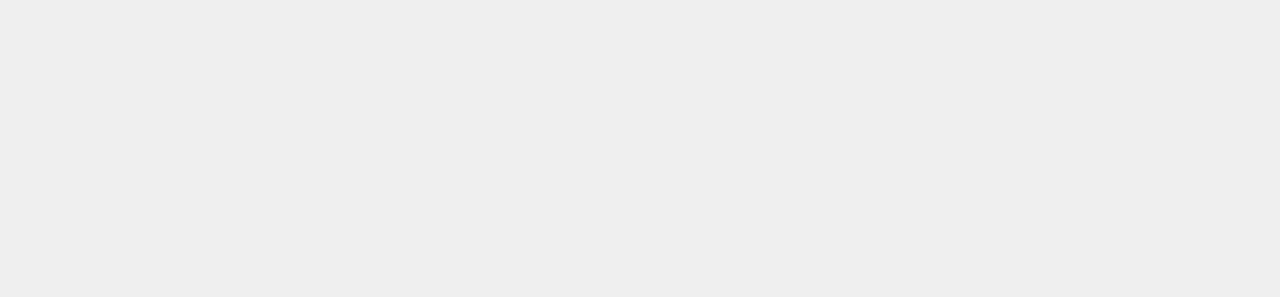
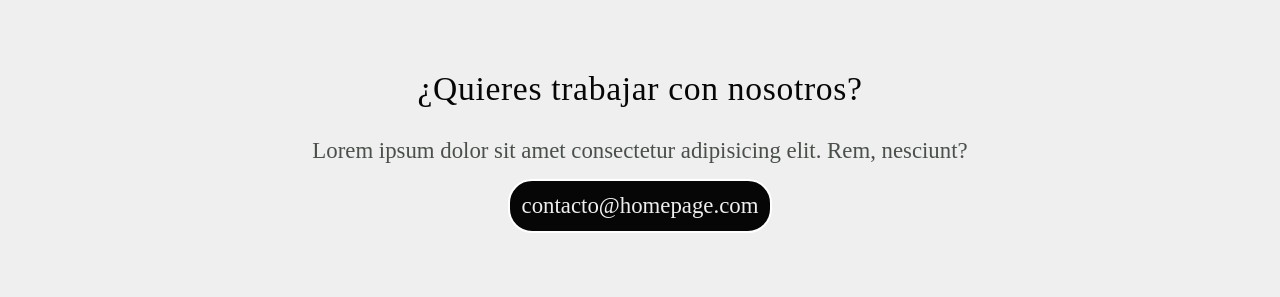
Before and after one commit to devfjavier/HOMEPAGE, a React (Vite) app: page /HOMEPAGE/ in a window 1280 px wide. Shown: the part 1481-1778 px from the top of the page. Before the commit the page ends 800 px from the top, so only its background shows below. Built offline with nearby package versions, Linux system fonts and the light colour scheme.

Commit message:
Cambia la ruta base de BrowserRouter y vite.config

```diff
--- a/package.json
+++ b/package.json
@@ -1,6 +1,6 @@
 {
-  "name": "proyecto-de-edsoft",
-  "homepage": "https://github.com/devfjavier/Proyecto-de-EDsoft/",
+  "name": "homepage",
+  "homepage": "https://github.com/devfjavier/HOMEPAGE/",
   "private": true,
   "scripts": {
     "deploy": "gh-pages -d dist",
--- a/src/App.jsx
+++ b/src/App.jsx
@@ -9,7 +9,7 @@ import Projects from "./components/pages/projects/Projects"
 import Contact from "./components/pages/contact/Contact"
 
 const App = () => (
-  <BrowserRouter basename="/Proyecto-de-EDsoft">
+  <BrowserRouter basename="/HOMEPAGE">
     <Header/>
 
     <Routes>
--- a/src/components/pages/home/WorkWithUs.jsx
+++ b/src/components/pages/home/WorkWithUs.jsx
@@ -4,7 +4,7 @@ const WorkWithUs = () => {
     <section className="trabaja-con-nosotros contenedor-seccion">
       <h2 className="titulo">¿Quieres trabajar con nosotros?</h2>
       <p className="texto">Lorem ipsum dolor sit amet consectetur adipisicing elit. Rem, nesciunt?</p>
-      <a className="boton-enlace" href="mailto:contacto@edsoft.com">contacto@edsoft.com</a>
+      <a className="boton-enlace" href="mailto:contacto@homepage.com">contacto@homepage.com</a>
     </section>
   )
 }
--- a/vite.config.js
+++ b/vite.config.js
@@ -4,5 +4,5 @@ import react from '@vitejs/plugin-react'
 // https://vitejs.dev/config/
 export default defineConfig({
   plugins: [react()],
-  base: "/Proyecto-de-EDsoft/"
+  base: "./"
 })
```
